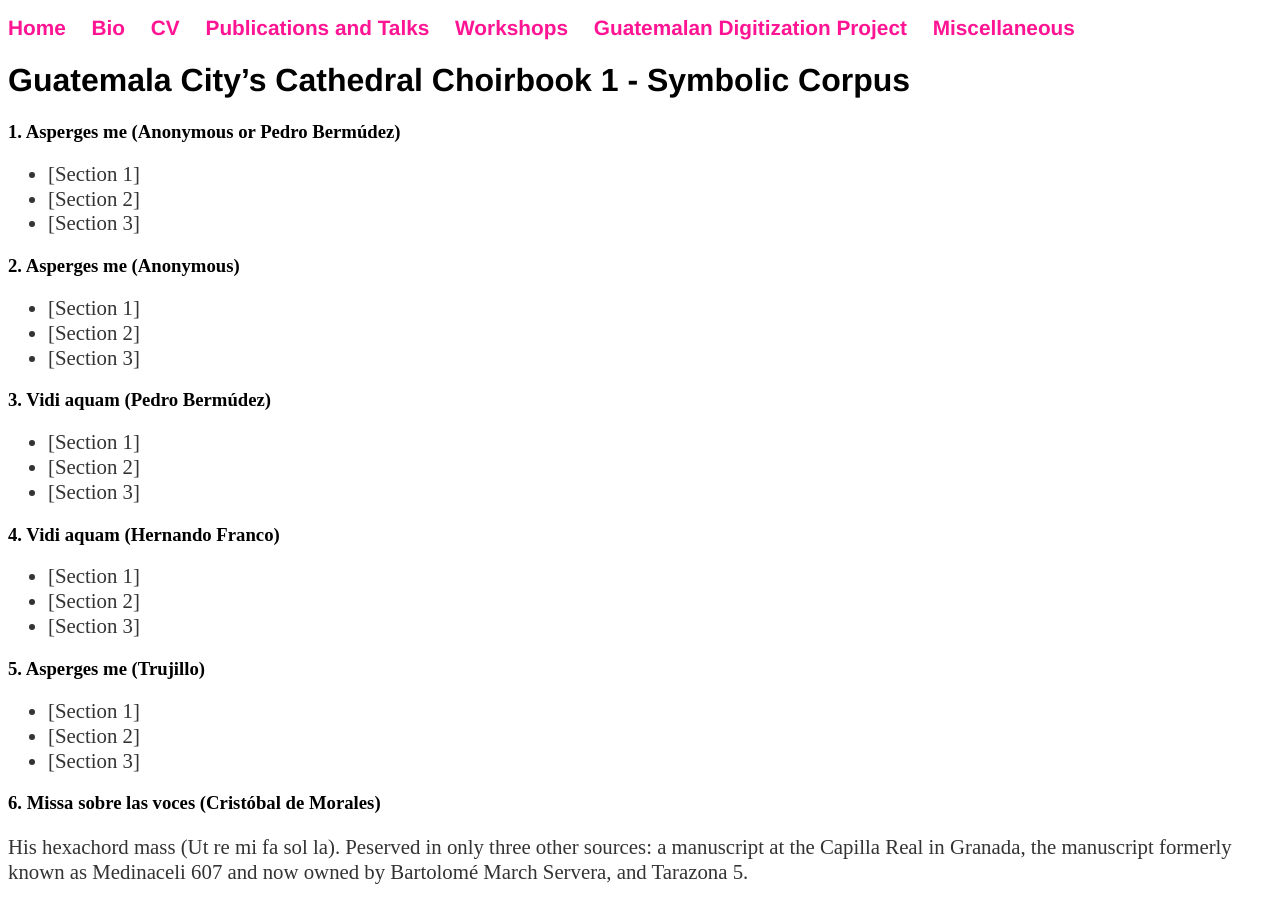
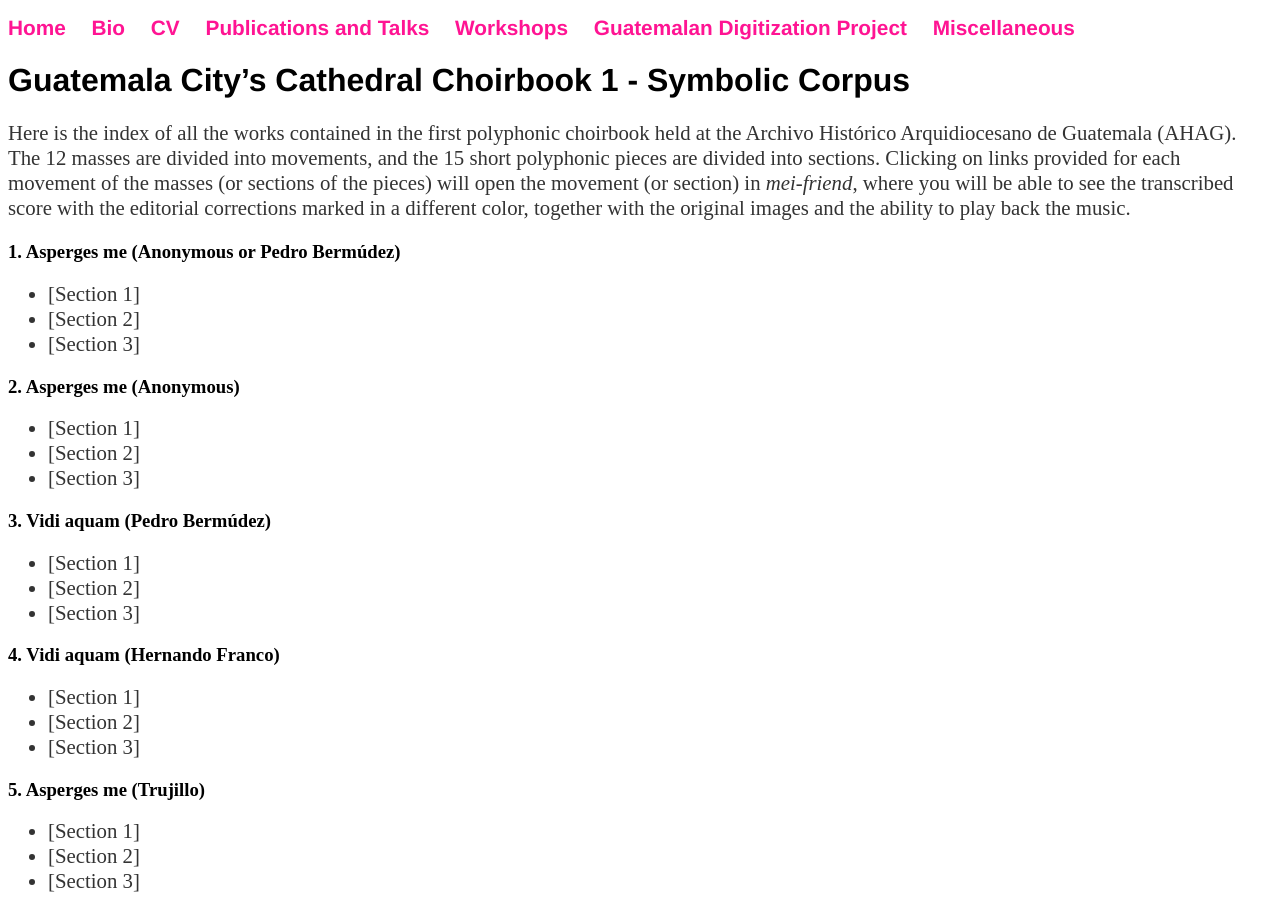
Before and after one commit to martha-thomae/martha-thomae.github.io, a Jekyll site: the page built from projects/corpus_guatemala.md, in a window 1280 px wide and 900 px high. Built offline with Jekyll 4.4.1, drawn with Linux system fonts in a browser that asks for light colours.

Commit message:
Add description for symbolic corpus

```diff
--- a/projects/corpus_guatemala.md
+++ b/projects/corpus_guatemala.md
@@ -1,9 +1,11 @@
 ---
 layout: default
-title: Guatemala City's Cathedral Choirbook 1 - Symbolic Corpus
+title: Guatemala City's Cathedral Polyphonic Choirbook 1 - Symbolic Corpus
 ---
 
 # Guatemala City's Cathedral Choirbook 1 - Symbolic Corpus
+
+Here is the index of all the works contained in the first polyphonic choirbook held at the Archivo Histórico Arquidiocesano de Guatemala (AHAG). The 12 masses are divided into movements, and the 15 short polyphonic pieces are divided into sections. Clicking on links provided for each movement of the masses (or sections of the pieces) will open the movement (or section) in _mei-friend_, where you will be able to see the transcribed score with the editorial corrections marked in a different color, together with the original images and the ability to play back the music.
 
 ### 1. Asperges me (Anonymous or Pedro Bermúdez)
 - [Section 1]
```
